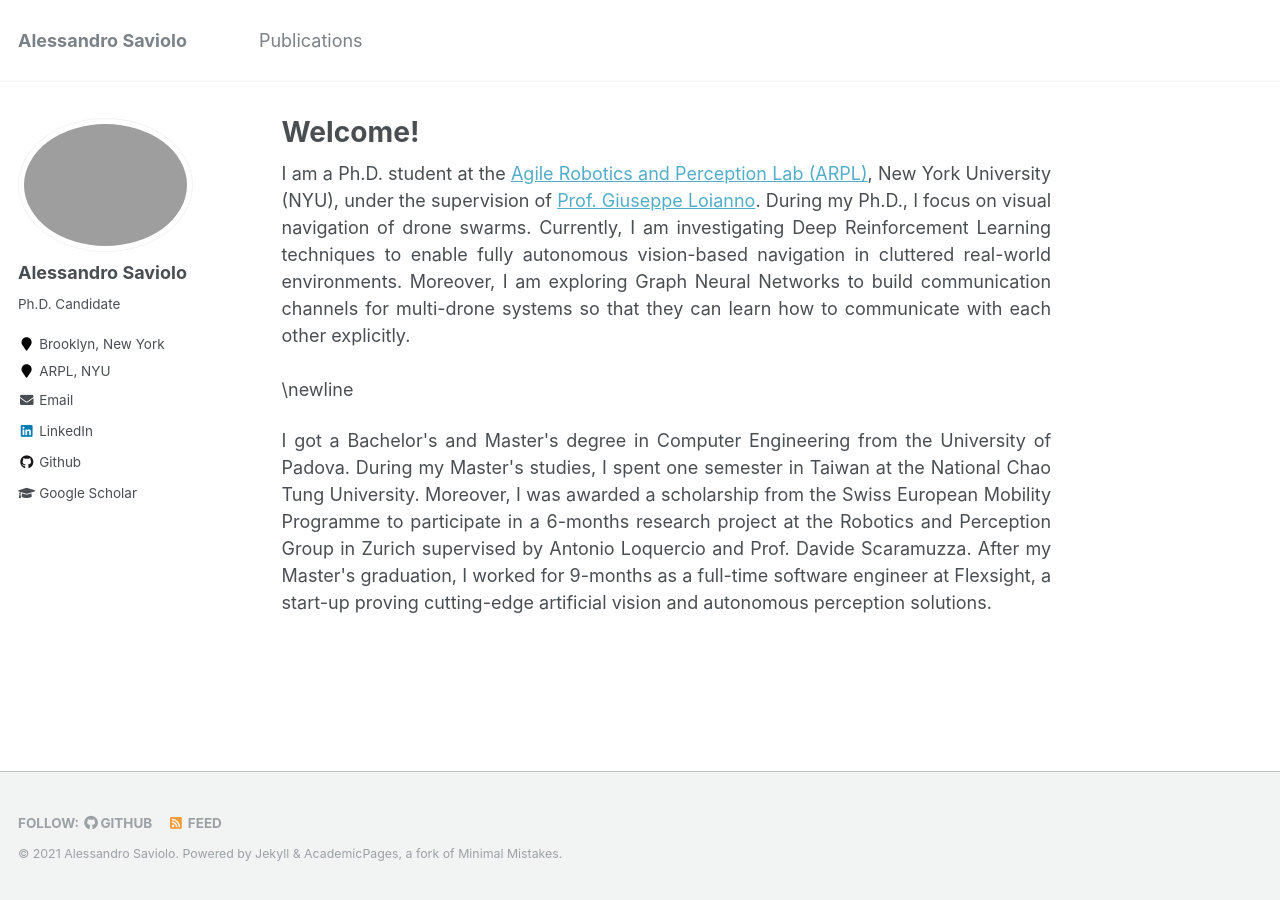
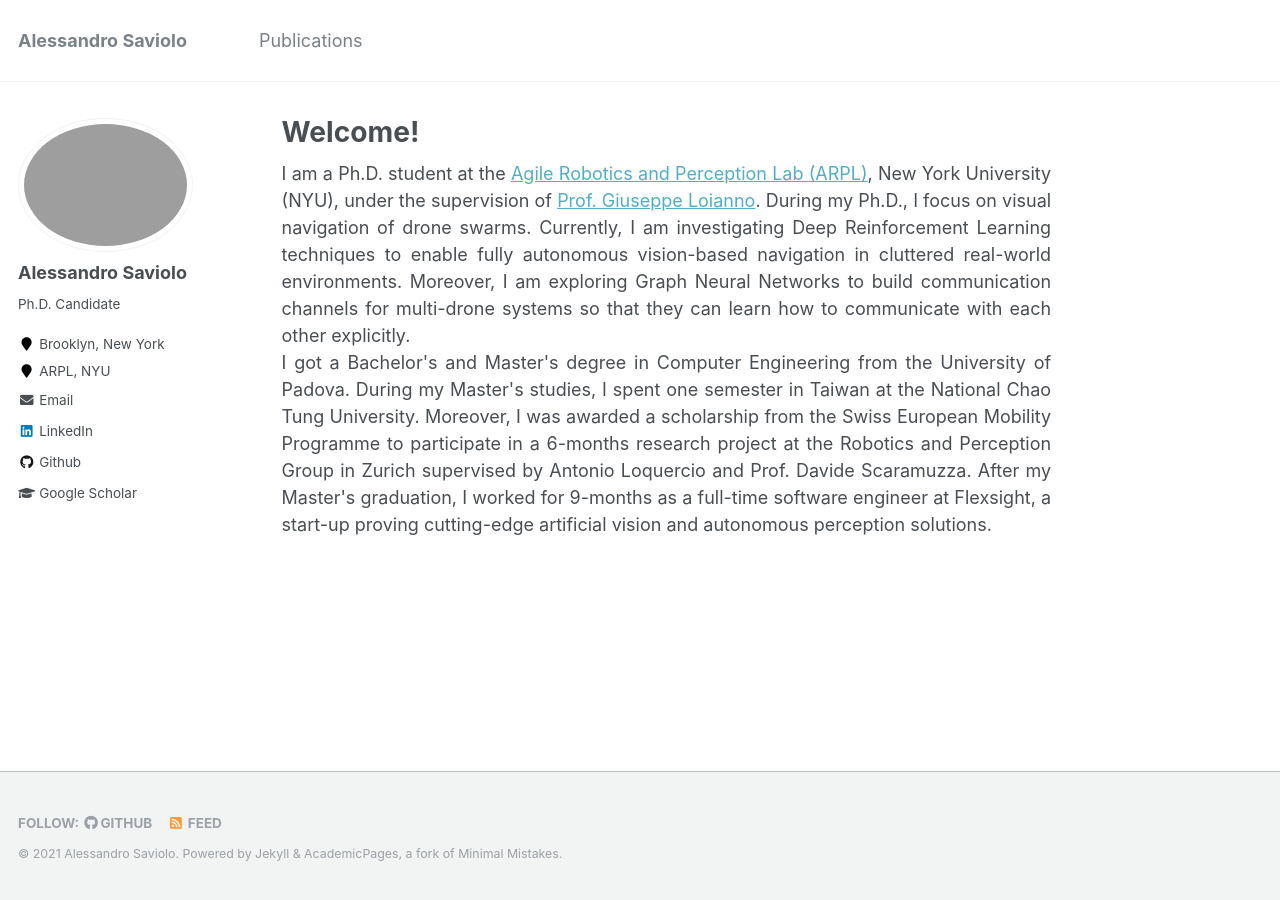
Before and after one commit to AlessandroSaviolo/AlessandroSaviolo.github.io, a Jekyll site: the page built from _pages/about.md, in a window 1280 px wide. Built offline with Jekyll 4.4.1, drawn with Linux system fonts in a browser that asks for light colours.

Commit message:
Update about.md

```diff
--- a/_pages/about.md
+++ b/_pages/about.md
@@ -11,7 +11,8 @@ redirect_from:
 <div style="text-align: justify">
 I am a Ph.D. student at the <a href="https://wp.nyu.edu/arpl/">Agile Robotics and Perception Lab (ARPL)</a>, New York University (NYU), under the supervision of <a href="https://engineering.nyu.edu/faculty/giuseppe-loianno">Prof. Giuseppe Loianno</a>. During my Ph.D., I focus on visual navigation of drone swarms. Currently, I am investigating Deep Reinforcement Learning techniques to enable fully autonomous vision-based navigation in cluttered real-world environments. Moreover, I am exploring Graph Neural Networks to build communication channels for multi-drone systems so that they can learn how to communicate with each other explicitly.
 </div>
-<br>\newline
+
+
 <div style="text-align: justify">
 I got a Bachelor's and Master's degree in Computer Engineering from the University of Padova. During my Master's studies, I spent one semester in Taiwan at the National Chao Tung University. Moreover, I was awarded a scholarship from the Swiss European Mobility Programme to participate in a 6-months research project at the Robotics and Perception Group in Zurich supervised by Antonio Loquercio and Prof. Davide Scaramuzza. After my Master's graduation, I worked for 9-months as a full-time software engineer at Flexsight, a start-up proving cutting-edge artificial vision and autonomous perception solutions.
 </div>
```
